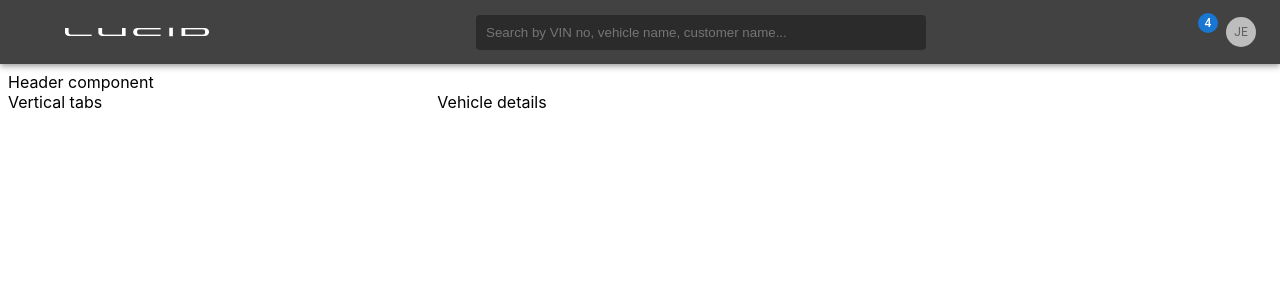
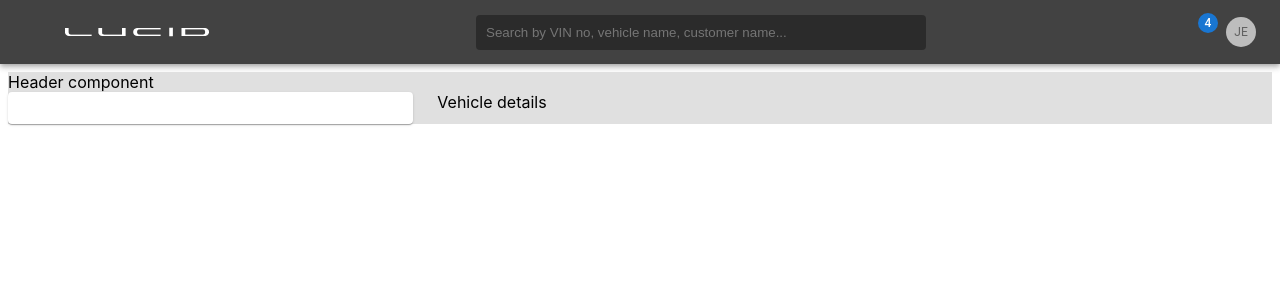
Before and after one commit to prashantks834006/lm-v360-main, a React (Create React App) app: page /vehicles/123 in a window 1280 px wide. Shown: the top 300 px of the page. Built offline with nearby package versions, Linux system fonts and the light colour scheme; some icons are missing; the HTML template or start-up script is replaced by a standard one.

Commit message:
update tabs component for vertical

```diff
--- a/src/components/Tabs/Tabs.tsx
+++ b/src/components/Tabs/Tabs.tsx
@@ -27,7 +27,7 @@ function a11yProps(index: number) {
   };
 }
 
-const Tabs: React.FC<TabsProps> = ({ tabItems }) => {
+const Tabs: React.FC<TabsProps> = ({ tabItems, ...other }) => {
   const [value, setValue] = React.useState(0);
 
   const handleChange = (event: React.SyntheticEvent, newValue: number) => {
@@ -37,7 +37,7 @@ const Tabs: React.FC<TabsProps> = ({ tabItems }) => {
   return (
     <Box sx={{ width: '100%' }}>
       <Box sx={{ borderBottom: 1, borderColor: 'divider' }}>
-        <MuiTabs value={value} onChange={handleChange}>
+        <MuiTabs value={value} onChange={handleChange} {...other}>
           {tabItems.map(({ label }, index) => (
             <MuiTab key={label} label={label} {...a11yProps(index)} disableFocusRipple disableRipple />
           ))}
--- a/src/components/Tabs/types.ts
+++ b/src/components/Tabs/types.ts
@@ -1,3 +1,5 @@
+import { TabsProps as MUITabProps } from '@mui/material';
+
 export interface TabItem {
   label: string;
   content: React.ReactNode;
@@ -5,4 +7,4 @@ export interface TabItem {
 
 export type TabsProps = {
   tabItems: TabItem[];
-};
+} & MUITabProps;
--- a/src/pages/Vehicle.tsx
+++ b/src/pages/Vehicle.tsx
@@ -1,14 +1,14 @@
-import { Box, Grid } from '@mui/material';
+import { Box, Card, Grid } from '@mui/material';
 import React from 'react';
 import Page from '../components/Page/Page';
 
 const Vehicle = () => {
   return (
-    <Page title="V360 | Air Dream Edition(GT)">
+    <Page sx={{ bgcolor: (theme) => theme.palette.grey[300] }}>
       <Box>Header component</Box>
       <Grid container spacing={3}>
         <Grid item sm={12} md={6} lg={4}>
-          Vertical tabs
+          <Card sx={{ p: 2 }} />
         </Grid>
         <Grid item xs={12} md={6} lg={8}>
           Vehicle details
```
